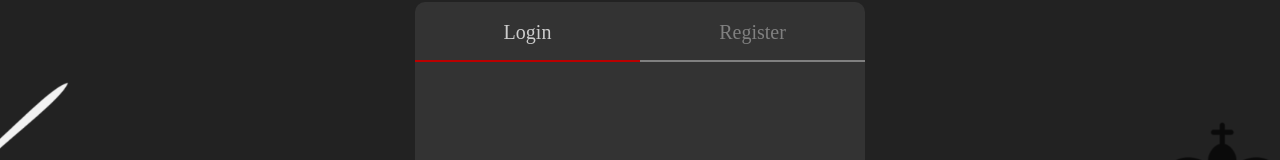
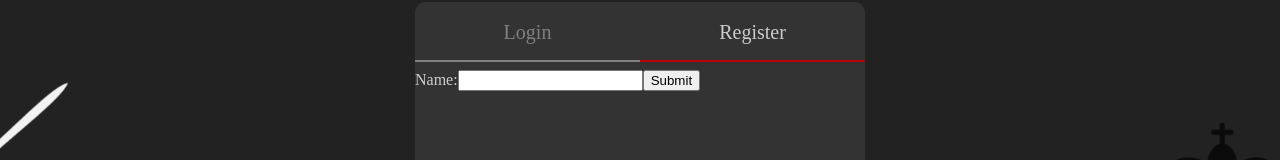
Before and after one commit to TalBenZvi/AnarchyChess, a React (Create React App) app: page / in a window 1280 px wide. Shown: the part 268-428 px from the top of the page. Built offline with nearby package versions, Linux system fonts and the light colour scheme.

Commit message:
minor changes

```diff
--- /dev/null
+++ b/src/components/login_form.tsx
@@ -0,0 +1,17 @@
+import * as React from "react";
+
+interface LoginFormProps {}
+
+interface LoginFormState {}
+
+class LoginForm extends React.Component<
+  LoginFormProps,
+  LoginFormState
+> {
+  state = {};
+  render() {
+    return <div>login</div>;
+  }
+}
+
+export default LoginForm;
--- /dev/null
+++ b/src/components/register_form.tsx
@@ -0,0 +1,40 @@
+import * as React from "react";
+
+interface RegisterFormProps {}
+
+interface RegisterFormState {
+  userName: string;
+  email: string;
+  password: string;
+  confirmPassword: string;
+}
+
+class RegisterForm extends React.Component<
+  RegisterFormProps,
+  RegisterFormState
+> {
+  state = { userName: "", email: "", password: "", confirmPassword: "" };
+
+  handleChange = (event: any) => {
+    this.setState({userName: event.target.value});
+  }
+
+  handleSubmit = (event: any) => {
+    alert('A name was submitted: ' + this.state.userName);
+    event.preventDefault();
+  }
+
+  render() {
+    return (
+      <form onSubmit={this.handleSubmit}>
+        <label>
+          Name:
+          <input type="text" value={this.state.userName} onChange={this.handleChange} />
+        </label>
+        <input type="submit" value="Submit" />
+      </form>
+    );
+  }
+}
+
+export default RegisterForm;
--- a/src/pages/home_page.tsx
+++ b/src/pages/home_page.tsx
@@ -2,6 +2,8 @@ import React from "react";
 import whiteWallpaperImage from "../assets/page_design/home_wallpaper_image (white).png";
 import blackWallpaperImage from "../assets/page_design/home_wallpaper_image (black).png";
 import homeTitle from "../assets/page_design/home_title.png";
+import LoginForm from "../components/login_form";
+import RegisterForm from "../components/register_form";
 
 enum ViewMode {
   login,
@@ -18,7 +20,7 @@ interface HomePageState {
 
 class HomePage extends React.Component<HomePageProps, HomePageState> {
   state = {
-    viewMode: ViewMode.login,
+    viewMode: ViewMode.register,
     hoveredMode: null as any,
   };
 
@@ -26,6 +28,7 @@ class HomePage extends React.Component<HomePageProps, HomePageState> {
     let { viewMode, hoveredMode } = this.state;
     document.body.style.overflow = "hidden";
     return (
+      /* background */
       <div
         style={{
           position: "absolute",
@@ -35,6 +38,7 @@ class HomePage extends React.Component<HomePageProps, HomePageState> {
           height: "100%",
         }}
       >
+        {/* title */}
         <img
           style={{
             position: "absolute",
@@ -45,6 +49,7 @@ class HomePage extends React.Component<HomePageProps, HomePageState> {
           }}
           src={homeTitle}
         />
+        {/* wallpaper images */}
         <img
           style={{
             position: "absolute",
@@ -65,6 +70,7 @@ class HomePage extends React.Component<HomePageProps, HomePageState> {
           }}
           src={blackWallpaperImage}
         />
+        {/* menu */}
         <div
           className="highlighted-area"
           style={{
@@ -76,7 +82,9 @@ class HomePage extends React.Component<HomePageProps, HomePageState> {
             transform: "translate(-50%, 0%)",
           }}
         >
+          {/* tabs */}
           <div className="row">
+            {/* login tab */}
             <button
               onMouseEnter={() =>
                 this.setState(() => {
@@ -107,6 +115,7 @@ class HomePage extends React.Component<HomePageProps, HomePageState> {
             >
               Login
             </button>
+            {/* register tab */}
             <button
               onMouseEnter={() =>
                 this.setState(() => {
@@ -139,20 +148,26 @@ class HomePage extends React.Component<HomePageProps, HomePageState> {
               Register
             </button>
           </div>
+          {/* divider */}
           <div className="row">
             <hr
               style={{
                 width: 225,
-                border: `1px solid ${viewMode === ViewMode.login ? "#bb0000" : "#808080"}`,
+                border: `1px solid ${
+                  viewMode === ViewMode.login ? "#bb0000" : "#808080"
+                }`,
               }}
             />
             <hr
               style={{
                 width: 225,
-                border: `1px solid ${viewMode === ViewMode.register ? "#bb0000" : "#808080"}`,
+                border: `1px solid ${
+                  viewMode === ViewMode.register ? "#bb0000" : "#808080"
+                }`,
               }}
             />
           </div>
+          {viewMode === ViewMode.login ? <LoginForm/> : <RegisterForm/>}
         </div>
       </div>
     );
```
